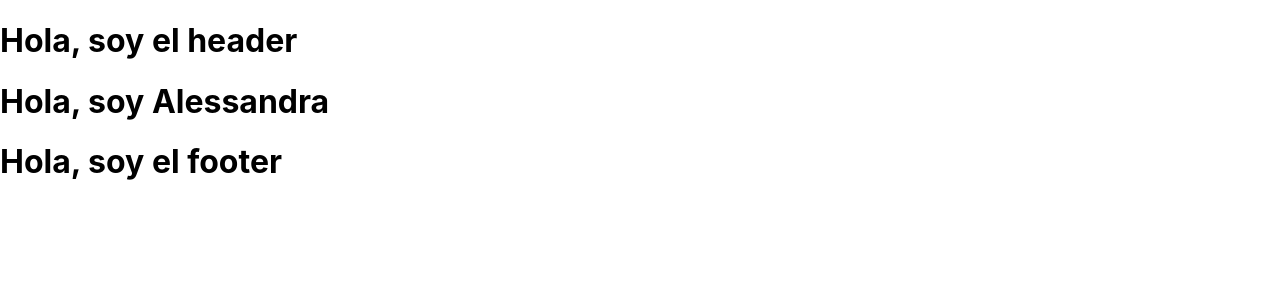
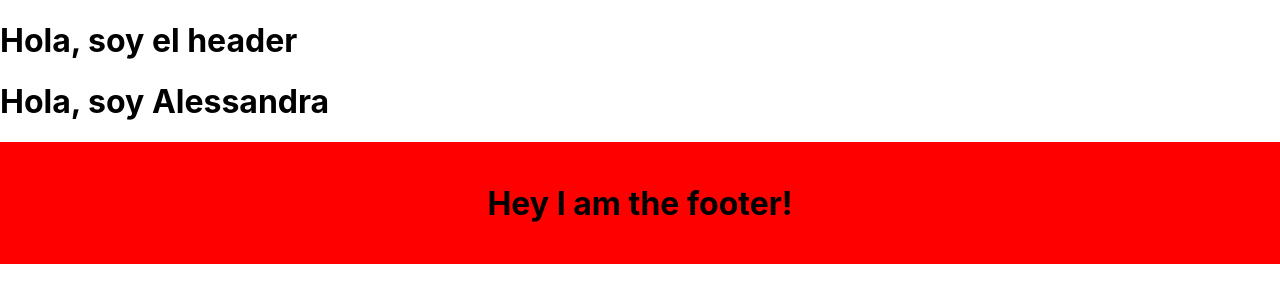
Before and after one commit to Alessag/markdown-editor, a React (Create React App) app: page / in a window 1280 px wide. Shown: the top 302 px of the page. Built offline with nearby package versions, Linux system fonts and the light colour scheme.

Commit message:
Some footer styles

```diff
--- a/src/Components/Footer.js
+++ b/src/Components/Footer.js
@@ -1,9 +1,18 @@
 import React from 'react';
 
+/** @jsx jsx */
+import { jsx, css } from '@emotion/core';
+
+const style = css`
+  background-color: red;
+  padding: 20px 0;
+  display: flex;
+  justify-content: center;
+`;
 function Footer() {
   return (
-    <footer>
-      <h1>Hola, soy el footer</h1>
+    <footer css={style}>
+      <h1>Hey I am the footer!</h1>
     </footer>
   );
 }
```
